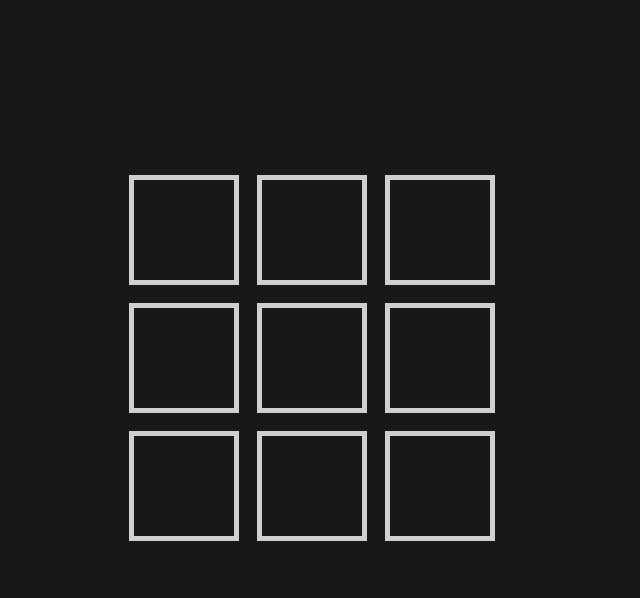
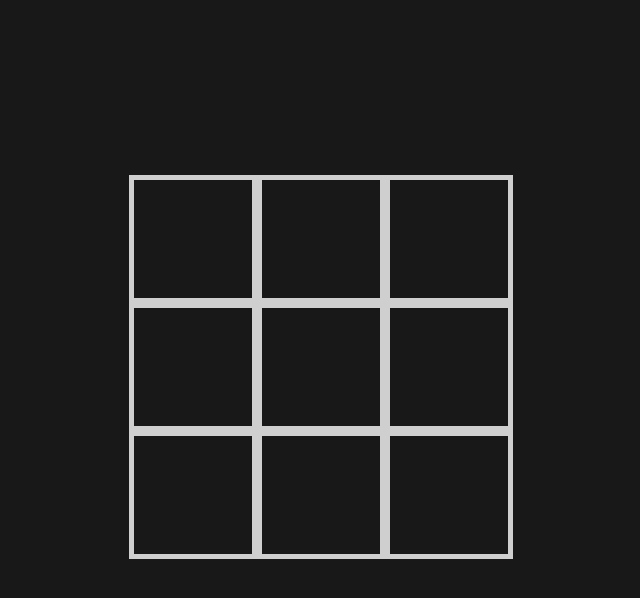
Before and after one commit to LeoCoelhoP/tic-tac-toe, a plain HTML site: page index.html in a window 1280 px wide. Shown: the part 92-690 px from the top of the page, without its empty margins (319-959 px from the left). Drawn offline with Linux system fonts and the light colour scheme.

Commit message:
Modify style.css

```diff
--- a/css/style.css
+++ b/css/style.css
@@ -37,8 +37,8 @@ h1 {
     display: grid;
     justify-items: center;
     align-items: center;
-    width:100px;
-    height: 100px;
+    width: minmax(100px, 1fr);
+    height: minmax(100px, 1fr);
 
 }
 
```
